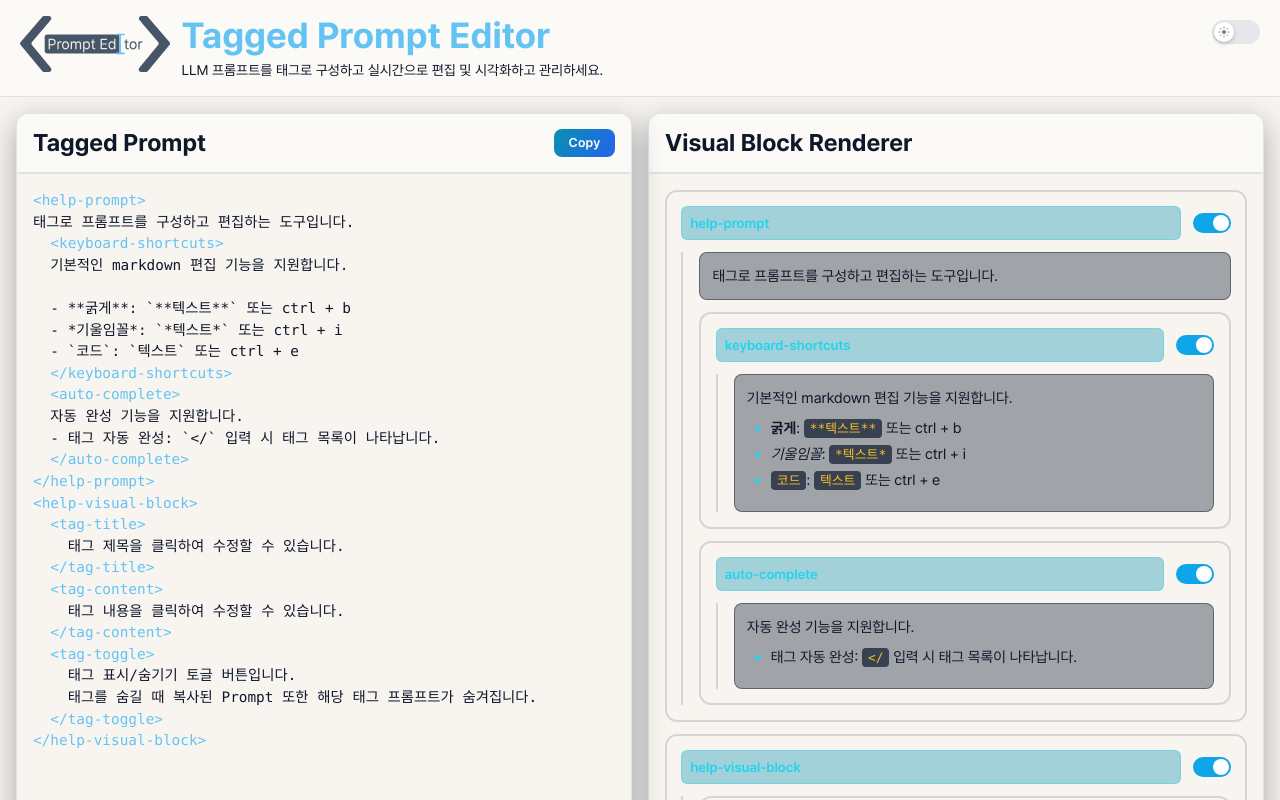
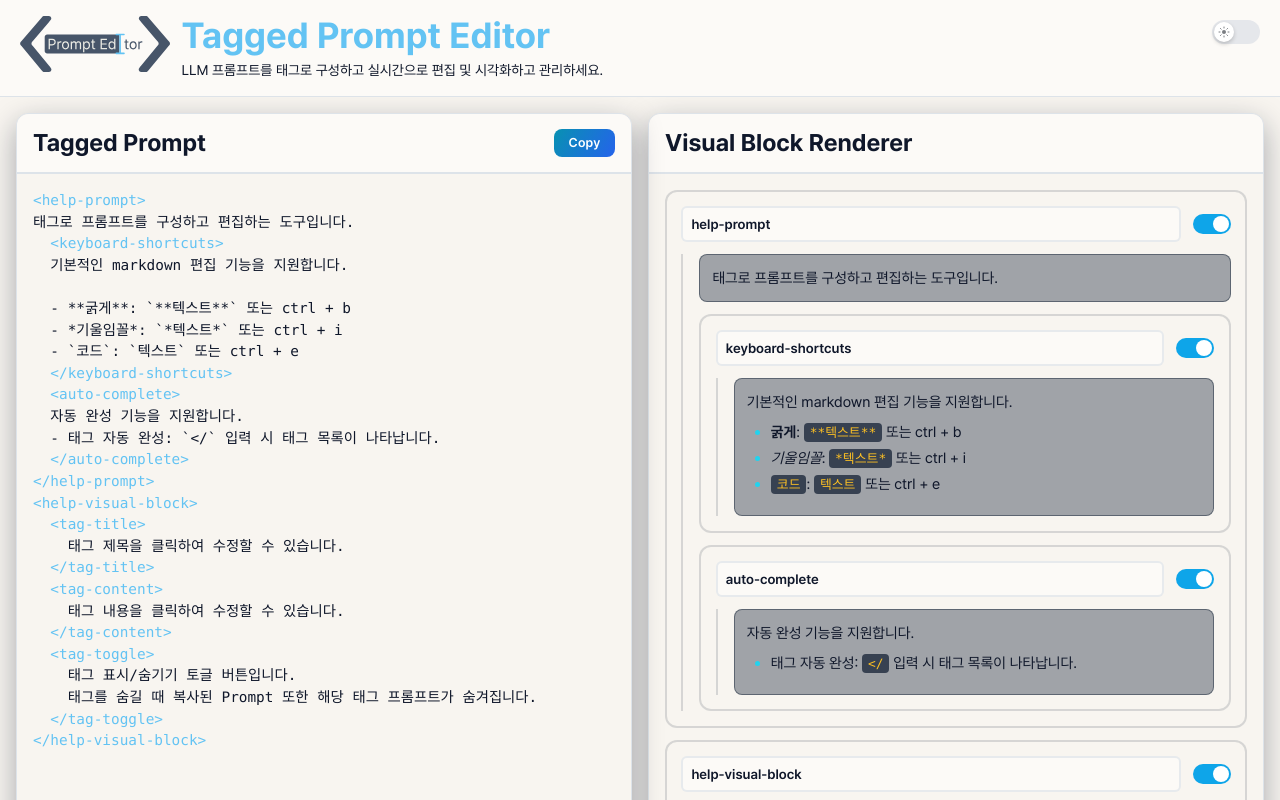
Before and after one commit to Q07K/tagged-prompt-editor, a Vue app: page / in a window 1280 px wide. Shown: the top 800 px of the page. Built offline with nearby package versions, Linux system fonts and the light colour scheme.

Commit message:
Refactor: Update TagBlockHeader styles to use theme colors for improved UI consistency

```diff
--- a/src/components/tag-block/TagBlockHeader.vue
+++ b/src/components/tag-block/TagBlockHeader.vue
@@ -19,6 +19,8 @@
 </template>
 
 <script setup lang="ts">
+import colors from '@/assets/theme/colors'
+
 defineProps<{
   tagName: string
   enabled: boolean
@@ -51,17 +53,24 @@ function onToggle(event: Event) {
 
 .tag-header__tag {
   flex: 1;
-  background-color: rgba(8, 145, 178, 0.35);
-  border: 1px solid rgba(34, 211, 238, 0.35);
+  background-color: v-bind('colors["surface-light"]');
+  border: 2px solid v-bind('colors["border-light"] + "aa"');
   border-radius: 0.375rem;
-  color: #22d3ee;
+  color: v-bind('colors["text-main-light"]');
   font-weight: 600;
   font-size: 0.85rem;
   padding: 0.35rem 0.5rem;
 }
 
+.dark .tag-header__tag {
+  background-color: v-bind('colors["surface-dark"]');
+  border-color: v-bind('colors["border-dark"] + "aa"');
+  color: v-bind('colors["text-main-dark"]');
+}
+
 .tag-header__tag:focus {
-  outline: 2px solid rgba(34, 211, 238, 0.75);
+  background-color: v-bind('colors["primary"] + "10"');
+  outline: 2px solid v-bind('colors["primary"] + "aa"');
 }
 
 .tag-header__tag:disabled {
```
